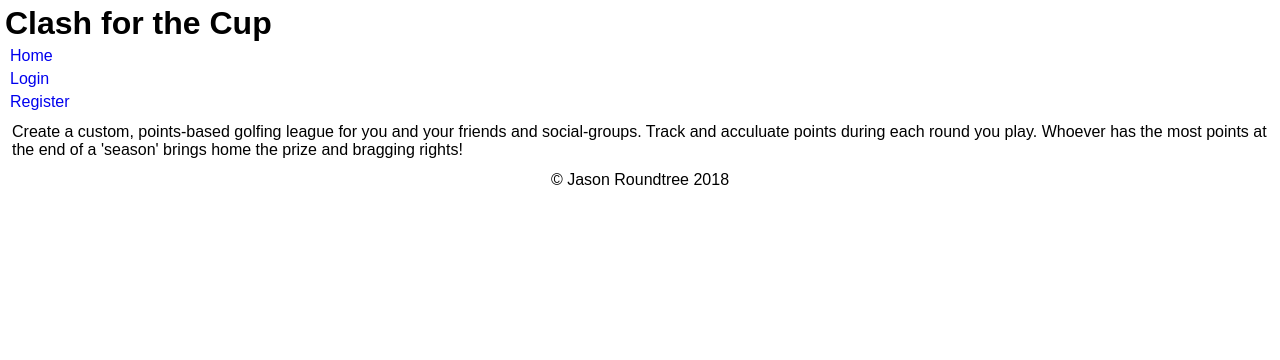
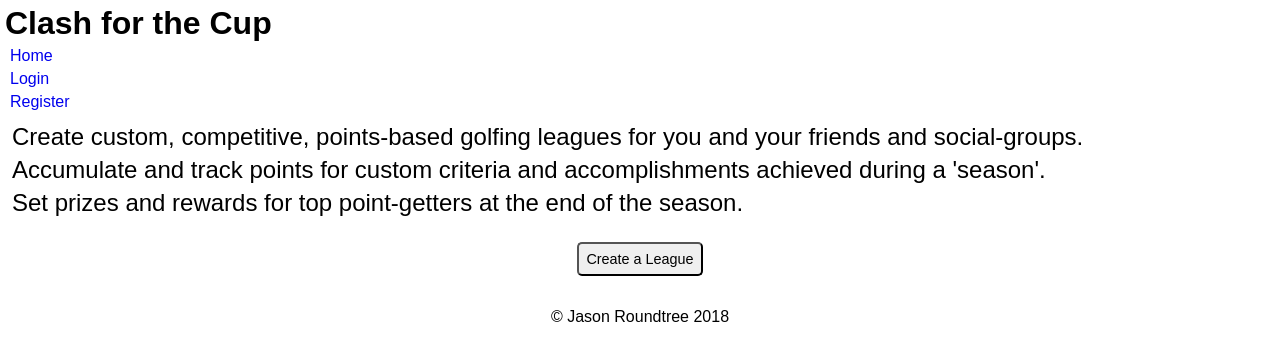
Before and after one commit to RoundEm/Clash_for_the_Cup, a React (Create React App) app: page /home in a window 1280 px wide. Shown: the top 360 px of the page. Built offline with nearby package versions, Linux system fonts and the light colour scheme; no server answers.

Commit message:
Update verbiage and add button to access Create New League

```diff
--- a/src/components/Home.js
+++ b/src/components/Home.js
@@ -1,10 +1,38 @@
 import React from 'react';
+import styled from 'styled-components';
+import { Link } from 'react-router-dom';
+import trophyIcon from '../assets/004-cup.png'
+import golfClubIcon from '../assets/005-golf.png'
+import dartBoardIcon from '../assets/001-dart-board.png'
+
+const Style = styled.div`
+    p {
+        font-size: 1.5em;
+    }
+    button {
+        margin: 25px auto;
+        color: black;
+
+    }
+    a {
+        color: black;
+    }
+`
 
 const Home = () => {
     return (
-        <div>
-            <p>Create a custom, points-based golfing league for you and your friends and social-groups. Track and acculuate points during each round you play. Whoever has the most points at the end of a 'season' brings home the prize and bragging rights!</p>
-        </div>
+        <Style>
+            <p>Create custom, competitive, points-based golfing leagues for you and your friends and social-groups.</p>
+            {/* <img src={golfClubIcon} alt="Image of golf ball and hole" height="75px" width="75px" /> */}
+
+            <p>Accumulate and track points for custom criteria and accomplishments achieved during a 'season'.</p>
+            {/* <img src={dartBoardIcon} alt="Image of golf ball and hole" height="75px" width="75px" /> */}
+
+            <p>Set prizes and rewards for top point-getters at the end of the season.</p>
+            {/* <img src={trophyIcon} alt="Image of golf ball and hole" height="75px" width="75px" /> */}
+
+            <button className="home-button"><Link to="/dashboard/create-league">Create a League</Link></button>
+        </Style>
     );
 }
 
```
